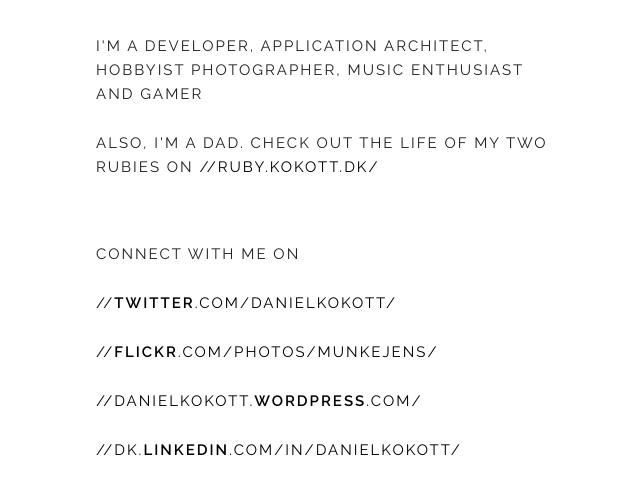
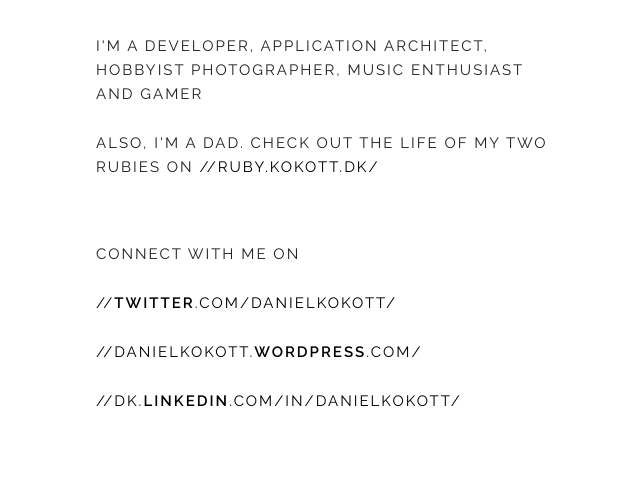
Before and after one commit to danielkokott/danielkokott.github.io, a plain HTML site: page index.html in a window 1280 px wide. Shown: the part 170-664 px from the top of the page, without its empty margins (64-704 px from the left). Drawn offline with Linux system fonts and the light colour scheme.

Commit message:
removed flickr

```diff
--- a/index.html
+++ b/index.html
@@ -31,9 +31,11 @@
       <div class="twelve columns">
         <p>Connect with me on</p>
         <p><a href="https://twitter.com/danielkokott/">//<strong>twitter</strong>.com/danielkokott/</a></p>
-        <p><a href="https://www.flickr.com/photos/munkejens/">//<strong>flickr</strong>.com/photos/munkejens/</a></p>
+        <!-- <p><a href="https://www.flickr.com/photos/munkejens/">//<strong>flickr</strong>.com/photos/munkejens/</a></p> -->
+        <!-- <p><a href="https://www.instagram.com/danielkokott/">//<strong>instagram</strong>.com/danielkokott/</a></p> -->
         <p><a href="http://danielkokott.wordpress.com">//danielkokott.<strong>wordpress</strong>.com/</a></p>
         <p><a href="http://dk.linkedin.com/in/danielkokott/">//dk.<strong>linkedin</strong>.com/in/danielkokott/</a></p>
+        <!-- <p><a href="https://plus.google.com/+DanielKokott/">//plus.<strong>google</strong>.com/+DanielKokott/</a></p> -->
       </div>
     </div>
   </div>
```
